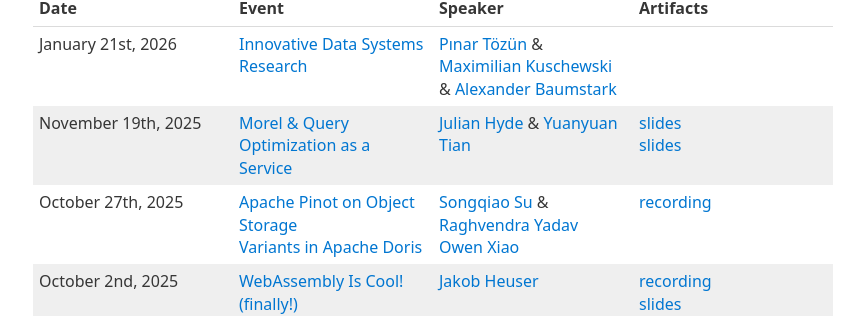
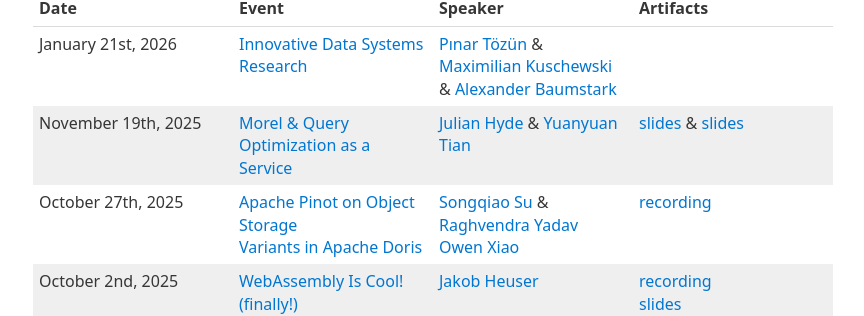
Before and after one commit to thisismiller/southbaysystems.xyz, a Jekyll site: the page built from index.markdown, in a window 1280 px wide. Shown: the part 417-733 px from the top of the page, without its empty margins (207-1071 px from the left). Built offline with Jekyll 4.4.1, drawn with Linux system fonts in a browser that asks for light colours.

Commit message:
Be consistent

```diff
--- a/index.markdown
+++ b/index.markdown
@@ -22,7 +22,7 @@
 | Date | Event | Speaker | Artifacts |
 | --- | --- | --- | --- |
 | January 21st, 2026 | [Innovative Data Systems Research](https://luma.com/8a54z94d) | [Pınar Tözün](https://www.pinartozun.com/) & [Maximilian Kuschewski](https://www.cs.cit.tum.de/dis/team/maximilian-kuschewski/) & [Alexander Baumstark](https://www.linkedin.com/in/alexander-baumstark-abc123/) | |
-| November 19th, 2025 | [Morel & Query Optimization as a Service](https://luma.com/xygolo9c) | [Julian Hyde](https://www.linkedin.com/in/julianhyde) & [Yuanyuan Tian](https://humming80.github.io/) | [slides](/files/Morel.pdf) <br /> [slides](/files/QueryOptimizationAsAService.pdf) |
+| November 19th, 2025 | [Morel & Query Optimization as a Service](https://luma.com/xygolo9c) | [Julian Hyde](https://www.linkedin.com/in/julianhyde) & [Yuanyuan Tian](https://humming80.github.io/) | [slides](/files/Morel.pdf) & [slides](/files/QueryOptimizationAsAService.pdf) |
 | October 27th, 2025| [Apache Pinot on Object Storage](https://luma.com/9o6bahgc) <br /> [Variants in Apache Doris](https://luma.com/9o6bahgc) | [Songqiao Su](https://www.linkedin.com/in/songqiao-su-78516471/) & [Raghvendra Yadav](https://www.linkedin.com/in/raghvendra-yadav-b996a520/) <br /> [Owen Xiao](https://www.linkedin.com/in/owen-xiao/) | [recording](https://youtu.be/f1bz3efUJpM) |
 | October 2nd, 2025 | [WebAssembly Is Cool! (finally!)](https://luma.com/p3mibf27) | [Jakob Heuser](https://www.linkedin.com/in/jakobheuser/) | [recording](https://www.twitch.tv/videos/2584553684) <br /> [slides](/files/WebAssemblyIsCool.pdf) |
 | August 6th, 2025 | [ChatGPT Ain’t Got $%@& On Me! The Future of Automated Database Tuning](https://lu.ma/ha0dc4nj) | [Andy Pavlo](https://www.cs.cmu.edu/~pavlo/) | [recording](https://youtu.be/Xdg310sivqI)|
```
